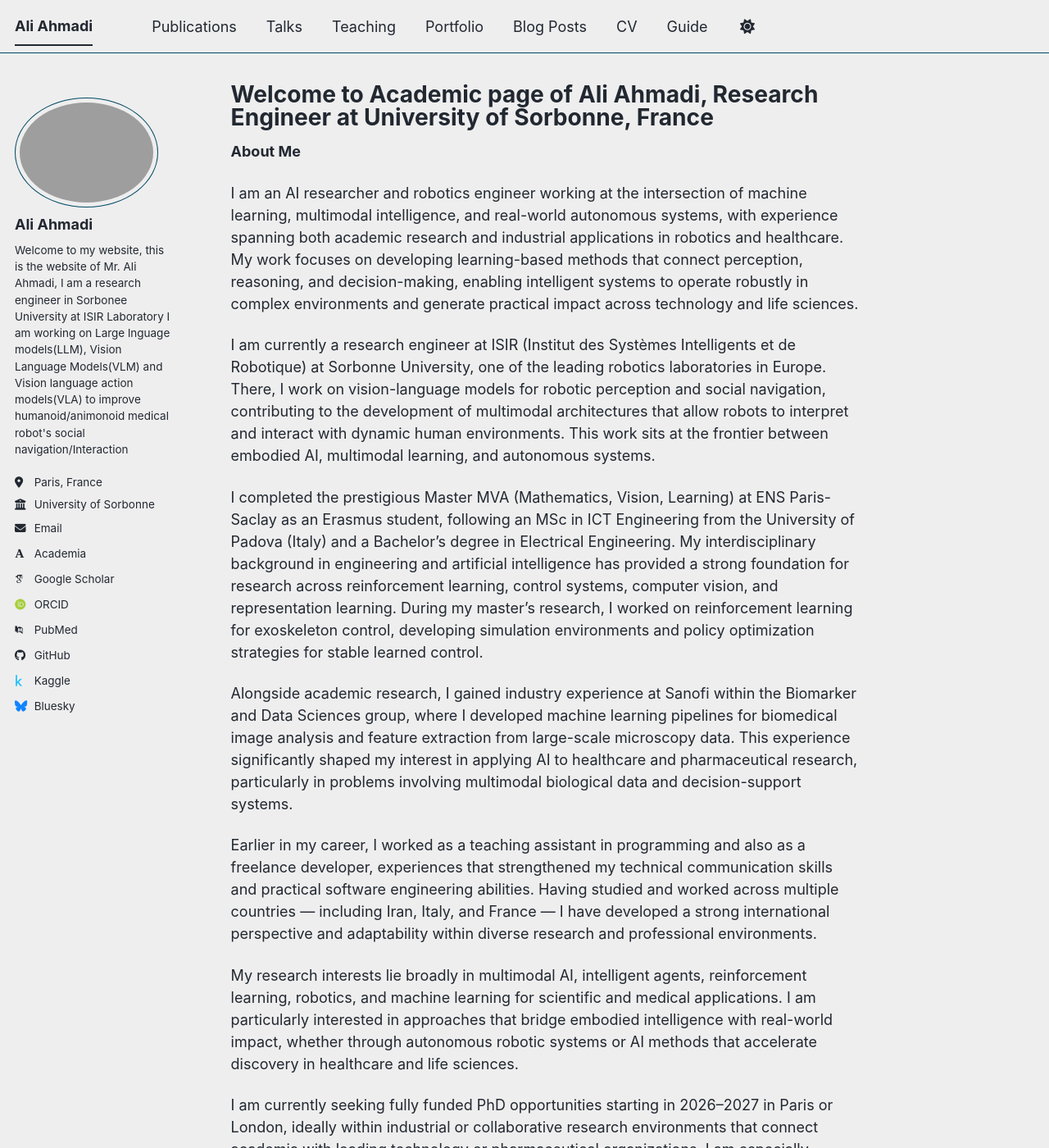
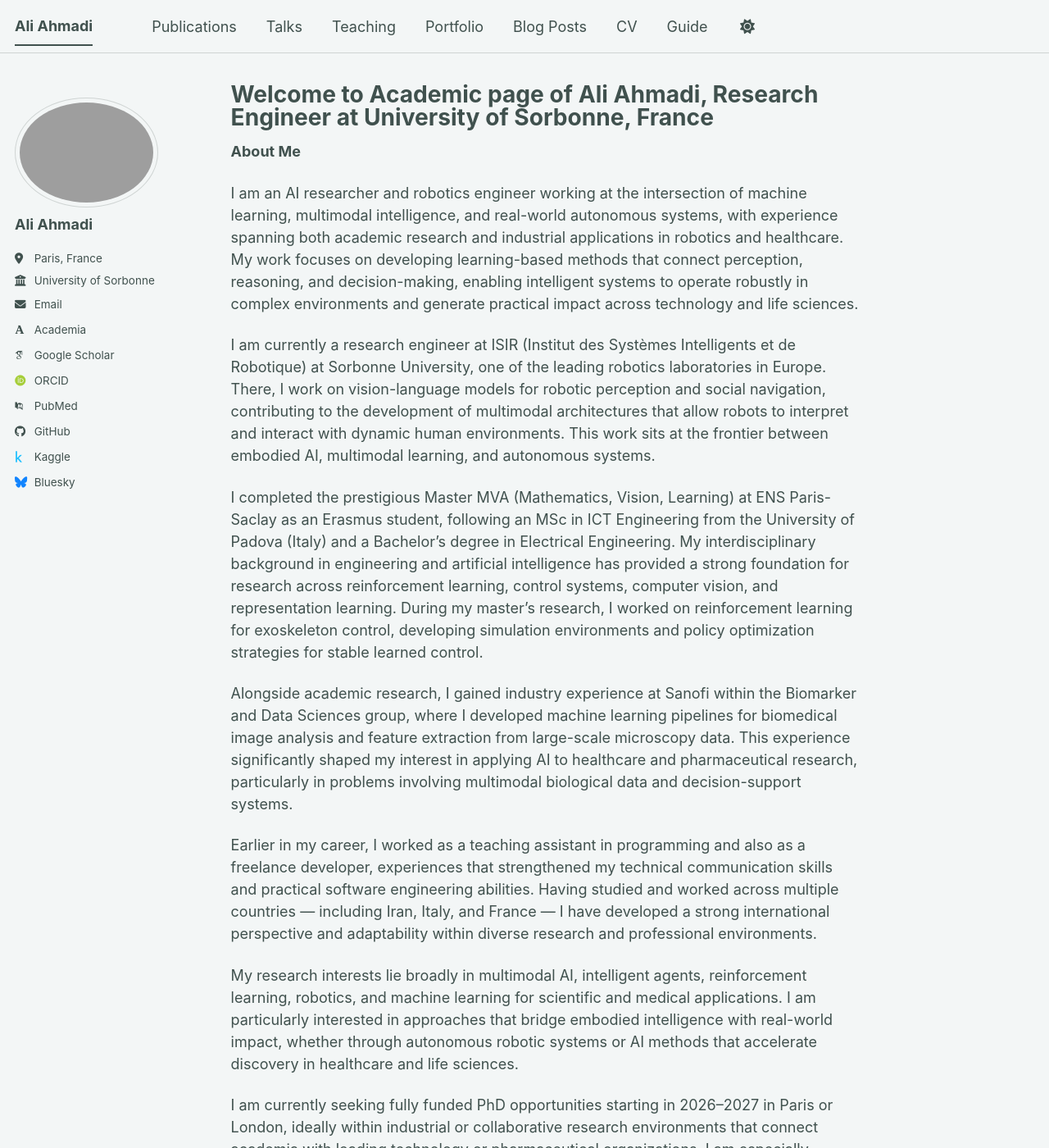
Before and after one commit to Ali-A7/Ali-A7.github.io, a Jekyll site: the page built from _pages/about.md, in a window 1280 px wide and 1400 px high. Shown: the whole window at 82% size. Built offline with Jekyll 4.4.1, drawn with Linux system fonts in a browser that asks for light colours; some web fonts are replaced; a script bundle is joined from its source files by our own code; library files that are not in the unit come from our copies.

Commit message:
Update _config.yml

```diff
--- a/_config.yml
+++ b/_config.yml
@@ -8,7 +8,7 @@
 
 # Basic Site Settings
 locale                   : "en-US"
-site_theme               : "air" # The available themes options are "default", "air", "sunrise", "mint", "dirt" and "contrast"
+site_theme               : "mint" # The available themes options are "default", "air", "sunrise", "mint", "dirt" and "contrast"
 title                    : "Ali Ahmadi"
 title_separator          : "-"
 name                     : &name "Ali Ahmadi"
@@ -26,7 +26,7 @@ author:
   avatar           : "1123.png"
   name             : "Ali Ahmadi"
   pronouns         : # example: "he/him"
-  bio              : "Welcome to my website, this is the website of Mr. Ali Ahmadi, I am a research engineer in Sorbonee University at ISIR Laboratory I am working on Large lnguage models(LLM), Vision Language Models(VLM) and Vision language action models(VLA) to improve humanoid/animonoid medical robot's social navigation/Interaction"
+  bio              : ""
   location         : "Paris, France"
   employer         : "University of Sorbonne"
   uri              : # URL
@@ -35,13 +35,13 @@ author:
   # Academic websites
   academia         : "https://www.isir.upmc.fr/personnel/ahmadi/"
   arxiv            : # URL - Update with the correct link to your profile
-  googlescholar    : "https://scholar.google.com/citations?user=PS_CX0AAAAAJ"
+  googlescholar    : "https://scholar.google.com/"
   inspire-hep      : # URL
   impactstory      : # URL
-  orcid            : "https://orcid.org/yourorcidurl"
+  orcid            : "https://orcid.org/"
   semantic         : # URL
   ssrn             : # URL
-  pubmed           : "https://www.ncbi.nlm.nih.gov/pubmed/?term=john+snow"
+  pubmed           : "https://www.ncbi.nlm.nih.gov/pubmed/"
   researchgate     : # URL
   scopus           : # URL
   zotero           : # URL
```
